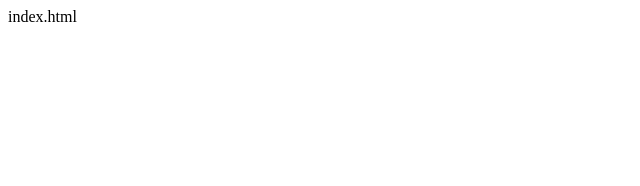
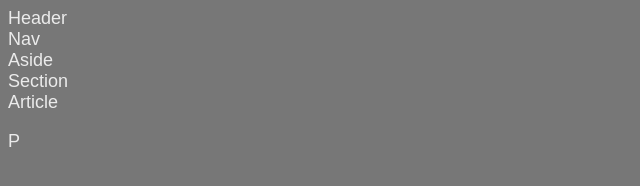
Before and after one commit to alisonperry1/HW-Wireframe, a plain HTML site: page index.html in a window 1280 px wide. Shown: the whole page, without its empty margins (0-640 px from the left). Drawn offline with Linux system fonts and the light colour scheme.

Commit message:
second commit

```diff
--- /dev/null
+++ b/assets/style.css
@@ -0,0 +1,23 @@
+body {
+background-color: #777;
+color: #ebebeb;
+width: 960px;
+font-family: 'Arial', 'Helvetica Neue', Helvetica, sans-serif;
+font-size: 18px
+}
+header {
+}
+nav {
+}
+footer {
+}
+section {
+width: 495px;
+}
+aside {
+}
+article {
+}
+.clear {
+
+}
--- a/index.html
+++ b/index.html
@@ -1 +1,28 @@
-index.html
+<!DOCTYPE html>
+<html lang="en-us">
+<head>
+	<title>HW-Wireframe</title>
+	<meta charset="utf-8">
+	<link rel="stylesheet" type="text/css" href="assets/style.css">
+</head>
+<body>
+<header>
+	Header
+</header>
+<nav>
+	Nav
+</nav>
+<aside>
+	Aside
+</aside>
+<section>
+	Section
+</section>
+<article>
+	Article
+</article>
+<p>
+	P
+</p>
+</body>
+</html>
--- a/style.css
+++ /dev/null
@@ -1 +0,0 @@
-style.css
```
